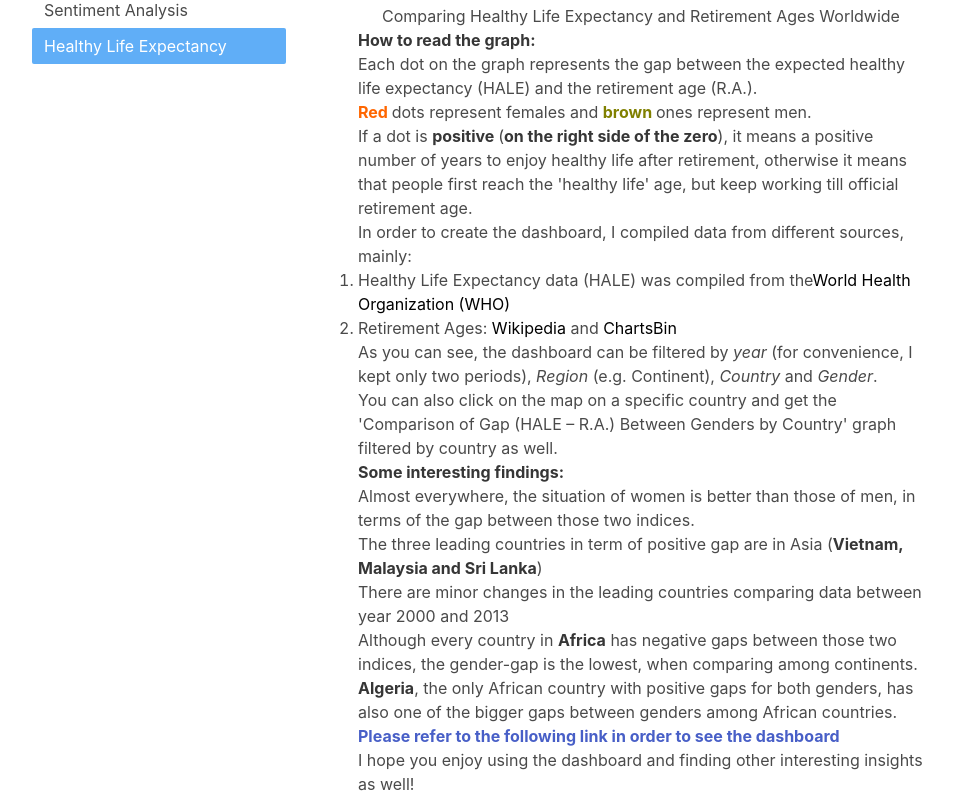
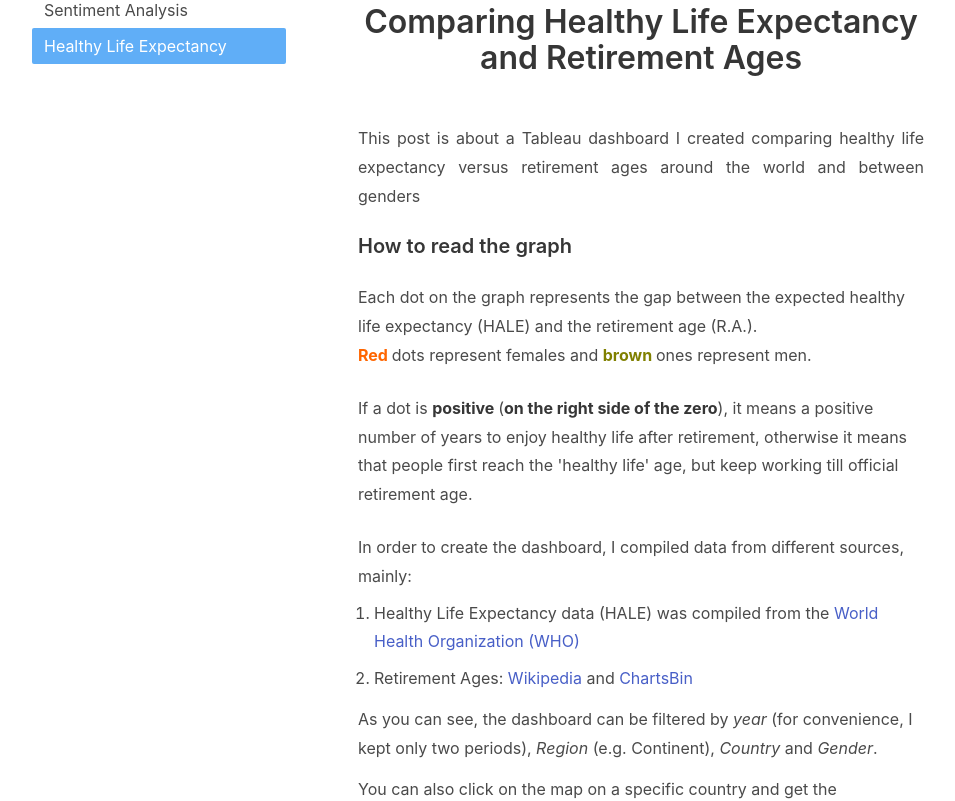
Before and after one commit to AviBlinder/dataforfun, a Vue app: page /projects/comparing-healthy-life in a window 1280 px wide. Shown: the part 180-981 px from the top of the page, without its empty margins (48-1003 px from the left). Built offline with nearby package versions, Linux system fonts and the light colour scheme.

Commit message:
'$npm_config_comment'

```diff
--- a/src/App.vue
+++ b/src/App.vue
@@ -19,6 +19,11 @@ export default {
 }
 </script>
 <style>
+article {
+  line-height: 1.8;
+  /* font-family: Avenir, Helvetica, Arial, sans-serif; */
+}
+
 /* #app {
    font-family: Avenir, Helvetica, Arial, sans-serif;
   -webkit-font-smoothing: antialiased;
--- a/src/Projects/comparingHealthyLife.vue
+++ b/src/Projects/comparingHealthyLife.vue
@@ -4,179 +4,155 @@
       <div class="container">
         <div class="mt-5 columns is-4">
           <div class="column is-3 is-hidden-mobile is-vcentered">
-          <projects-side-bar :currentProject="project_id"> </projects-side-bar>
+            <projects-side-bar :currentProject="project_id">
+            </projects-side-bar>
           </div>
 
           <div class="column is-7">
-
-    <article id="post-398">
+            <article>
               <div class="section">
                 <div class="container">
-          <h1 class="has-text-centered tite">
-            Comparing Healthy Life Expectancy and Retirement Ages Worldwide
+                  <h1 class="title has-text-centered tite">
+                    Comparing Healthy Life Expectancy and Retirement Ages
                   </h1>
 
-          <div style="text-align:left">
-            <h4><strong>How to read the graph:</strong></h4>
+                  <div class="block mt-6">
+                    <p class="has-text-justified">
+                      This post is about a Tableau dashboard I created comparing
+                      healthy life expectancy versus retirement ages around the
+                      world and between genders
+                    </p>
+                  </div>
+                  <div>
+                    <h4 class="subtitle has-text-left">
+                      <strong>How to read the graph</strong>
+                    </h4>
+
+                    <div class="block">
                       <p>
-              Each dot on the graph represents the gap between the expected
-              healthy life expectancy (HALE) and the retirement age (R.A.).
+                        Each dot on the graph represents the gap between the
+                        expected healthy life expectancy (HALE) and the
+                        retirement age (R.A.).
                       </p>
                       <p>
-              <strong><span style="color: #ff6600">Red </span> </strong>dots
-              represent&nbsp;females and
-              <strong><span style="color: #808000">brown </span></strong>
+                        <strong
+                          ><span style="color: #ff6600">Red </span> </strong
+                        >dots represent&nbsp;females and
+                        <strong
+                          ><span style="color: #808000">brown </span></strong
+                        >
                         ones represent men.
                       </p>
-
+                    </div>
+                    <div class="block">
                       If a dot is <strong>positive </strong> (<strong
                         >on the right side of the zero</strong
-            >), it means a positive number of years to enjoy healthy life after
-            retirement, otherwise it means that people&nbsp;first reach&nbsp;the
-            'healthy life' age, but keep working till official retirement age.
+                      >), it means a positive number of years to enjoy healthy
+                      life after retirement, otherwise it means that
+                      people&nbsp;first reach&nbsp;the 'healthy life' age, but
+                      keep working till official retirement age.
+                    </div>
 
+                    <div class="block">
                       <p>
-              In order to create the dashboard, I compiled data from different
-              sources, mainly:
+                        In order to create the dashboard, I compiled data from
+                        different sources, mainly:
                       </p>
-
-            <ol>
+                      <ol class="my-2 mx-4 content">
                         <li>
-                Healthy Life Expectancy data (HALE) was compiled from the<span
-                  style="color: #000000"
-                >
+                          Healthy Life Expectancy data (HALE) was compiled from
+                          the
                           <a
-                    style="color: #000000"
                             href="http://www.who.int/gho/mortality_burden_disease/life_tables/hale/en/"
                             target="_blank"
                             rel="noopener noreferrer"
-                    >World Health Organization (WHO)&nbsp;</a
-                  ></span
-                >
+                            >World Health Organization (WHO)
+                          </a>
                         </li>
-              <li>
+
+                        <li class="my-2">
                           Retirement Ages:
-                <span style="color: #000000"
-                  ><a
-                    style="color: #000000"
+                          <a
                             href="https://en.wikipedia.org/wiki/Retirement_age"
                             target="_blank"
                             rel="noopener noreferrer"
                             >Wikipedia
-                  </a></span
-                >and
-                <span style="color: #000000"
-                  ><a
-                    style="color: #000000"
+                          </a>
+                          and
+                          <a
                             href="http://chartsbin.com/view/2468"
                             target="_blank"
                             rel="noopener noreferrer"
                             >ChartsBin</a
-                  ></span
                           >
                         </li>
                       </ol>
 
-            <p>
+                      <p class="block my-3">
                         As you can see, the dashboard can be filtered by
-              <em>year</em> (for convenience, I kept only two periods),
-              <em>Region</em> (e.g. Continent), <em>Country</em> and
-              <em>Gender</em>.
+                        <em>year</em> (for convenience, I kept only two
+                        periods), <em>Region</em> (e.g. Continent),
+                        <em>Country</em> and <em>Gender</em>.
                       </p>
 
+                      <div class="block">
                         <p>
-              You can also click on the map on a specific country and get the
-              'Comparison of Gap (HALE &#8211; R.A.) Between Genders by Country'
-              graph filtered by country as well.
+                          You can also click on the map on a specific country
+                          and get the 'Comparison of Gap (HALE &#8211; R.A.)
+                          Between Genders by Country' graph filtered by country
+                          as well.
                         </p>
+                      </div>
+                    </div>
 
-            <p><strong>Some interesting findings:</strong></p>
+                    <h3 class="subtitle has-text-centered">
+                      Some interesting findings
+                    </h3>
 
-            <ul>
+                    <ol class="content">
                       <li>
-                Almost everywhere, the situation of women is better than those
-                of men, in terms of the gap between those two indices.
+                        Almost everywhere, the situation of women is better than
+                        those of men, in terms of the gap between those two
+                        indices.
                       </li>
                       <li>
-                The three leading countries in term of positive gap are in Asia
-                (<strong>Vietnam, Malaysia and Sri Lanka</strong>)
+                        The three leading countries in term of positive gap are
+                        in Asia (<strong>Vietnam, Malaysia and Sri Lanka</strong
+                        >)
                       </li>
                       <li>
-                There are minor changes in the leading countries comparing data
-                between year 2000 and 2013
+                        There are minor changes in the leading countries
+                        comparing data between year 2000 and 2013
                       </li>
                       <li>
                         Although every country in
-                <strong>Africa</strong> has negative gaps between those two
-                indices, the gender-gap is the lowest, when comparing among
-                continents.
+                        <strong>Africa</strong> has negative gaps between those
+                        two indices, the gender-gap is the lowest, when
+                        comparing among continents.
                       </li>
                       <li>
-                <strong>Algeria</strong>, the only African country with positive
-                gaps for both genders, has also one of the bigger gaps between
-                genders among African countries.
+                        <strong>Algeria</strong>, the only African country with
+                        positive gaps for both genders, has also one of the
+                        bigger gaps between genders among African countries.
                       </li>
-            </ul>
+                    </ol>
 
                     <p>
                       <strong
                         ><a
-                  href="https://public.tableau.com/views/HALEProject_0/GapbyCountriesandGender?:embed=y&amp;:display_count=yes"
-                  >Please refer to the following link in order to see the
+                          href="https://public.tableau.com/views/HALEProject_0/GapbyCountriesandGender?:embed=y&display_count=yes"
+                          target="_blank"
+                          >You can click this link in order to see the
                           dashboard</a
                         ></strong
                       >
                     </p>
 
-            <p>
-              I hope you enjoy using the dashboard and finding other interesting
-              insights as well!
+                    <div class="block">
+                      <p class="mt-5">
+                        I hope you enjoy using the dashboard and finding other
+                        interesting insights as well!
                       </p>
-
-            <p>
-              <a
-                href="https://public.tableau.com/views/HALEProject_0/GapbyCountriesandGender?:embed=y&amp;:display_count=yes"
-                target="_blank"
-              ></a>
-            </p>
-
-            <div
-              id="viz1481569617150"
-              class="tableauPlaceholder"
-              style="position: relative"
-            >
-              <noscript
-                >&lt;a href='#'&gt;&lt;img alt='Gap by Countries and Gender
-                &#8216;
-                src='https:&amp;#47;&amp;#47;public.tableau.com&amp;#47;static&amp;#47;images&amp;#47;HA&amp;#47;HALEProject_0&amp;#47;GapbyCountriesandGender&amp;#47;1_rss.png'
-                style='border: none' /&gt;&lt;/a&gt;</noscript
-              ><object
-                class="tableauViz"
-                style="display: none"
-                width="300"
-                height="150"
-              >
-                <param
-                  name="host_url"
-                  value="https%3A%2F%2Fpublic.tableau.com%2F"
-                />
-                <param name="site_root" value="" />
-                <param
-                  name="name"
-                  value="HALEProject_0/GapbyCountriesandGender"
-                />
-                <param name="tabs" value="no" />
-                <param name="toolbar" value="yes" />
-                <param
-                  name="static_image"
-                  value="https://public.tableau.com/static/images/HA/HALEProject_0/GapbyCountriesandGender/1.png"
-                />
-                <param name="animate_transition" value="yes" />
-                <param name="display_static_image" value="yes" />
-                <param name="display_spinner" value="yes" />
-                <param name="display_overlay" value="yes" />
-                <param name="display_count" value="yes" />
-              </object>
                     </div>
                   </div>
                 </div>
@@ -188,21 +164,19 @@
     </section>
   </div>
 </template>
+
+
 <script>
-import projectsSideBar from '@/components/projectsSideBar'
+import projectsSideBar from "@/components/projectsSideBar";
 
 export default {
   components: {
-  projectsSideBar
+    projectsSideBar,
   },
-  data(){
-    return{
-      project_id: 3
-    }
-  }
-
+  data() {
+    return {
+      project_id: 3,
     };
-
+  },
+};
 </script>
-
-<style scoped></style>
--- a/src/views/Posts.vue
+++ b/src/views/Posts.vue
@@ -216,6 +216,11 @@
 export default {};
 </script>
 
+
+<style>
+
+
+</style>
 <style scoped>
 .img {
     float: left;
--- a/styles.html
+++ b/styles.html
@@ -1,3 +1,7 @@
+ <h1 class="title has-text-centered"></h1>
+<h3 class="subtitle has-text-centered"></h3>
+<div class="block"></div>
+
 
 <figure>
   <img src="pic_trulli.jpg" alt="Trulli" style="width:100%">
```
Also changed, not shown: 1 other file (tests, documents, lock files or other folders). Lines whose indentation alone changed are shown as unchanged.
